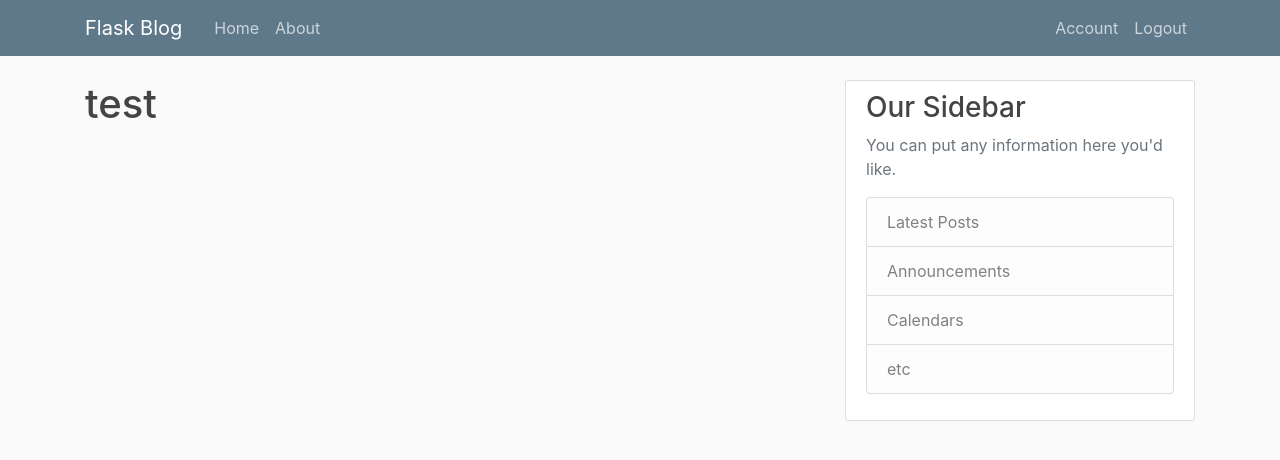
After one commit to damn6oodcoffee/FlaskTutorial, a Flask app: page /account in a window 1280 px wide. The commit adds this page. Shown: the top 460 px of the page. Run offline with Flask 3, Linux system fonts and the light colour scheme; a user stored in the database is signed in; some libraries are stand-ins or nearby versions.

Commit message:
6 finished

```diff
--- /dev/null
+++ b/flaskblog/routes.py
@@ -0,0 +1,74 @@
+from flask import render_template, url_for, flash, redirect, request
+from flaskblog import app, db, bcrypt
+from flaskblog.forms import RegistrationForm, LoginForm
+from flaskblog.models import User, Post
+from flask_login import login_user, current_user, logout_user, login_required
+
+posts = [
+    {
+        'author' : 'Anthony Gab',
+        'title' : 'Blog Post 1',
+        'content' : 'First post content',
+        'date_posted' : 'April 20, 2018'
+    },
+    {
+        'author' : 'Jane Doe',
+        'title' : 'Blog Post 2',
+        'content' : 'Second post content',
+        'date_posted' : 'June 9, 2019'
+    }
+]
+
+
+@app.route("/")
+@app.route("/home")
+def home():
+    return render_template('home.html', posts=posts)
+
+
+@app.route("/about")
+def about():
+    return render_template('about.html', title="About")
+
+
+@app.route("/register", methods=['GET', 'POST'])
+def register():
+    if current_user.is_authenticated:
+        return redirect(url_for('home'))
+    form = RegistrationForm()
+    if form.validate_on_submit():
+        hashed_password = bcrypt.generate_password_hash(form.password.data).decode('utf-8')
+        user = User(username=form.username.data, email=form.email.data, password=hashed_password)
+        db.session.add(user)
+        db.session.commit()
+        flash('Your account has been created! You are bow able to log in', 'success')
+        return redirect(url_for('login'))
+    return render_template('register.html', title='Register', form=form)
+
+
+@app.route("/login", methods=['GET', 'POST'])
+def login():
+    if current_user.is_authenticated:
+        return redirect(url_for('home'))
+    form = LoginForm()
+    if form.validate_on_submit():
+        user = User.query.filter_by(email=form.email.data).first()
+        if user and bcrypt.check_password_hash(user.password, form.password.data):
+            login_user(user, remember=form.remember.data)
+            next_page = request.args.get('next')
+            return redirect(next_page) if next_page else redirect(url_for('home'))
+        else:
+            flash('Login Unsuccessful. Please check email and password', 'danger')
+    return render_template('login.html', title='Login', form=form)
+
+
+@app.route("/logout")
+def logout():
+    logout_user()
+    return redirect(url_for('home'))
+
+
+@app.route('/account')
+@login_required
+def account():
+    return render_template('account.html', title='Account')
--- /dev/null
+++ b/flaskblog/templates/account.html
@@ -0,0 +1,4 @@
+{% extends "layout.html" %}
+{% block content %}
+    <h1>{{ current_user.username }}</h1>
+{% endblock content %}
--- a/templates/layout.html
+++ b/flaskblog/templates/layout.html
@@ -26,13 +26,18 @@
                 </button>
                 <div class="collapse navbar-collapse" id="navbarToggle">
                   <div class="navbar-nav mr-auto">
-                    <a class="nav-item nav-link" href="/">Home</a>
-                    <a class="nav-item nav-link" href="/about">About</a>
+                    <a class="nav-item nav-link" href="{{ url_for('home') }}">Home</a>
+                    <a class="nav-item nav-link" href="{{ url_for('about') }}">About</a>
                   </div>
                   <!-- Navbar Right Side -->
                   <div class="navbar-nav">
-                    <a class="nav-item nav-link" href="/login">Login</a>
-                    <a class="nav-item nav-link" href="/register">Register</a>
+                    {% if current_user.is_authenticated %}
+                      <a class="nav-item nav-link" href="{{ url_for('account') }}">Account</a>
+                      <a class="nav-item nav-link" href="{{ url_for('logout') }}">Logout</a>
+                    {% else %}
+                      <a class="nav-item nav-link" href="{{ url_for('login') }}">Login</a>
+                      <a class="nav-item nav-link" href="{{ url_for('register') }}">Register</a>
+                    {% endif %}
                   </div>
                 </div>
               </div>
--- /dev/null
+++ b/run.py
@@ -0,0 +1,4 @@
+from flaskblog import app
+
+if __name__ == '__main__':
+    app.run(debug=True)
```
Also changed, not shown: flaskblog.py (deleted, +0 -83 lines), flaskblog/__init__.py (added, +15 -0 lines), flaskblog/forms.py (renamed from forms.py, +12 -1 lines), flaskblog/models.py (added, +29 -0 lines), flaskblog/static/main.css (renamed from static/main.css), flaskblog/templates/about.html (renamed from templates/about.html), flaskblog/templates/home.html (renamed from templates/home.html), flaskblog/templates/login.html (renamed from templates/login.html), flaskblog/templates/register.html (renamed from templates/register.html), instance/site.db.
